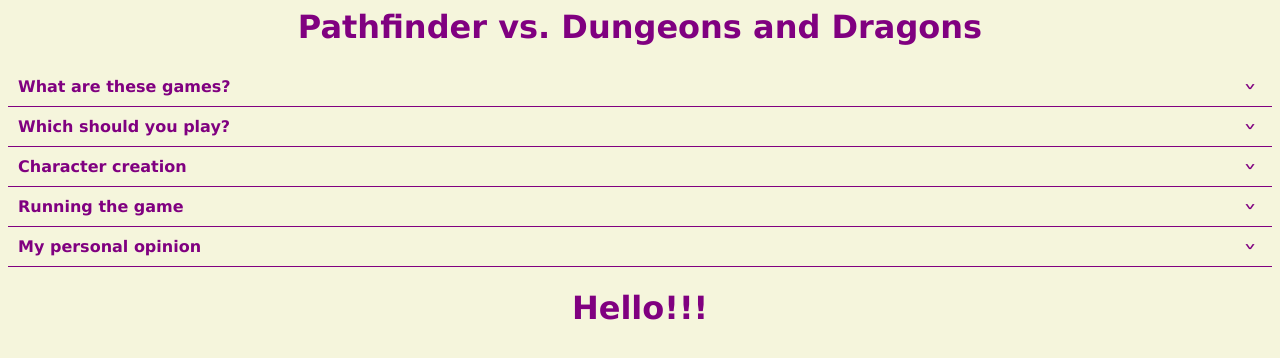
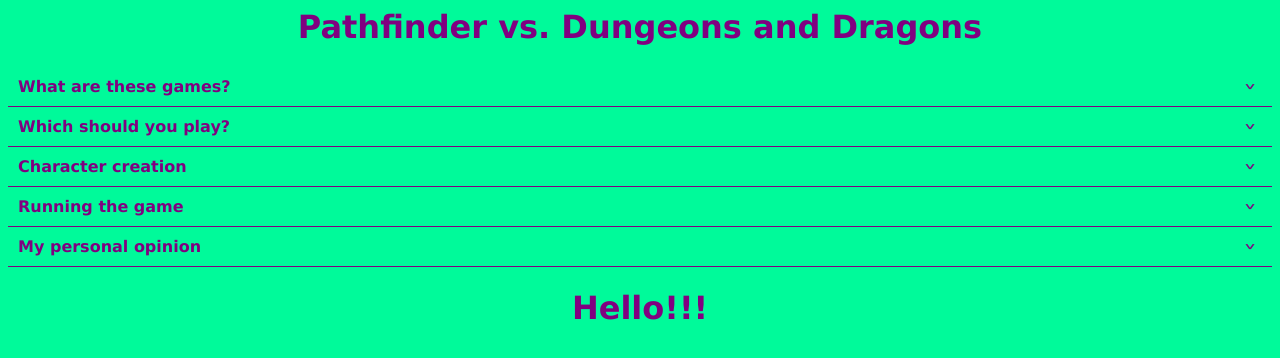
Before and after one commit to 16isaac-cook/S8-git-colab-workflow-as-owner, a plain HTML site: page index.html in a window 1280 px wide. Drawn offline with Linux system fonts and the light colour scheme.

Commit message:
Update styles.css

```diff
--- a/styles.css
+++ b/styles.css
@@ -1,5 +1,5 @@
 body {
-    background-color: beige;
+    background-color: mediumspringgreen;
     font-family: Verdana, Geneva, Tahoma, sans-serif;
 }
 h1 {
```
